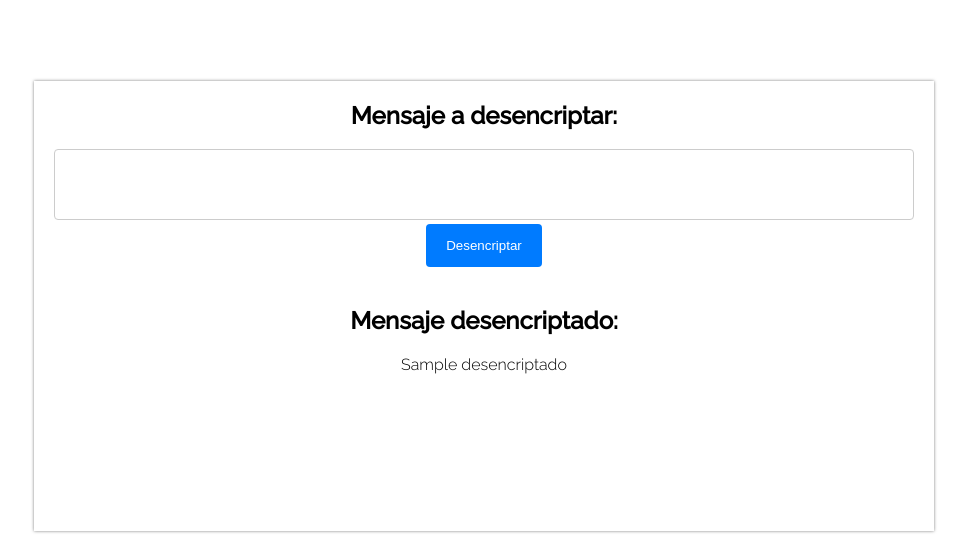
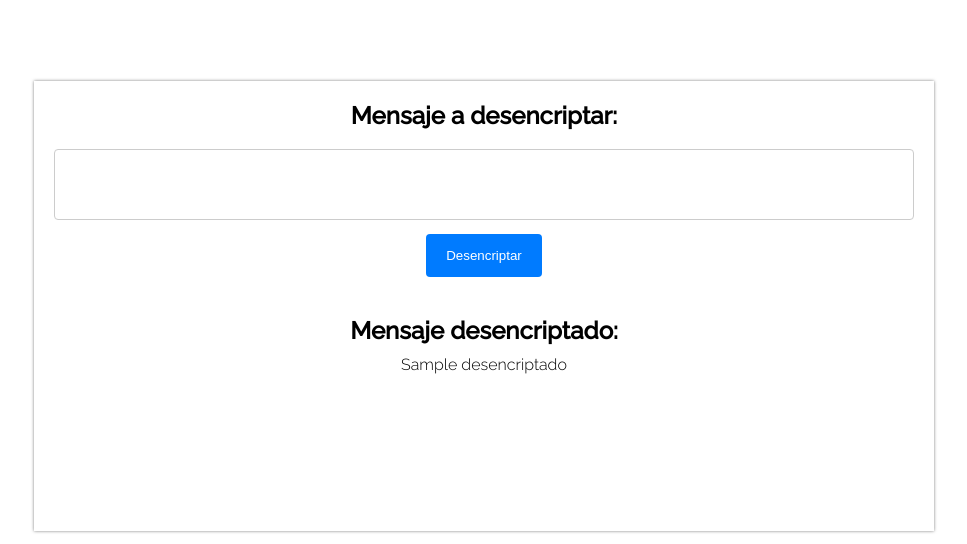
Before and after one commit to linkarzu/umg-automatas-proyecto, a Flask app: template templates/index.html in a window 1280 px wide. Shown: the part 649-1193 px from the top of the page, without its empty margins (156-1123 px from the left). Run offline with Flask 3, Linux system fonts and the light colour scheme; the template is opened without the code that fills it: most values are stand-ins (such as "Sample title", 1, 10 or a date in 2020).

Commit message:
modifique spacing

```diff
--- a/static/styles.css
+++ b/static/styles.css
@@ -99,6 +99,7 @@ textarea {
     padding: 12px;
     box-sizing: border-box; /* Incluir padding y border en el ancho total */
     resize: none; /* Desactivar la redimensión */
+    margin-bottom: 10px;
 }
 /*Estilo del botón de envío */
 input[type="submit"] {
@@ -144,9 +145,10 @@ input[type="submit"]:hover {
 
 }
 
-.card p{padding-top:  20px;
+.card p{
+    padding-top:  10px;
     font-weight: 300;
-    margin-bottom: 10px;
+    margin-bottom: 30px;
 }
 
 /* footer */
```
